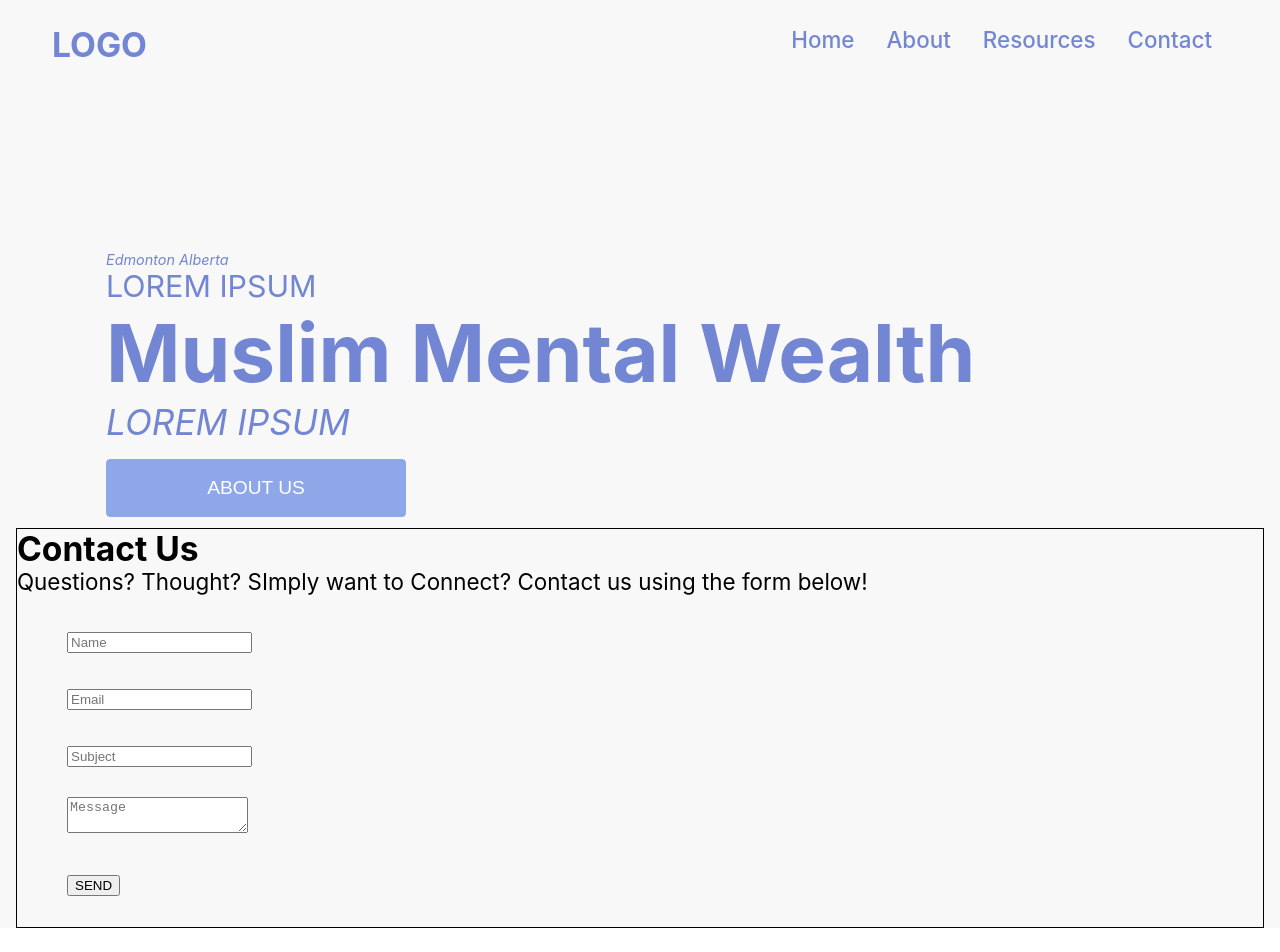
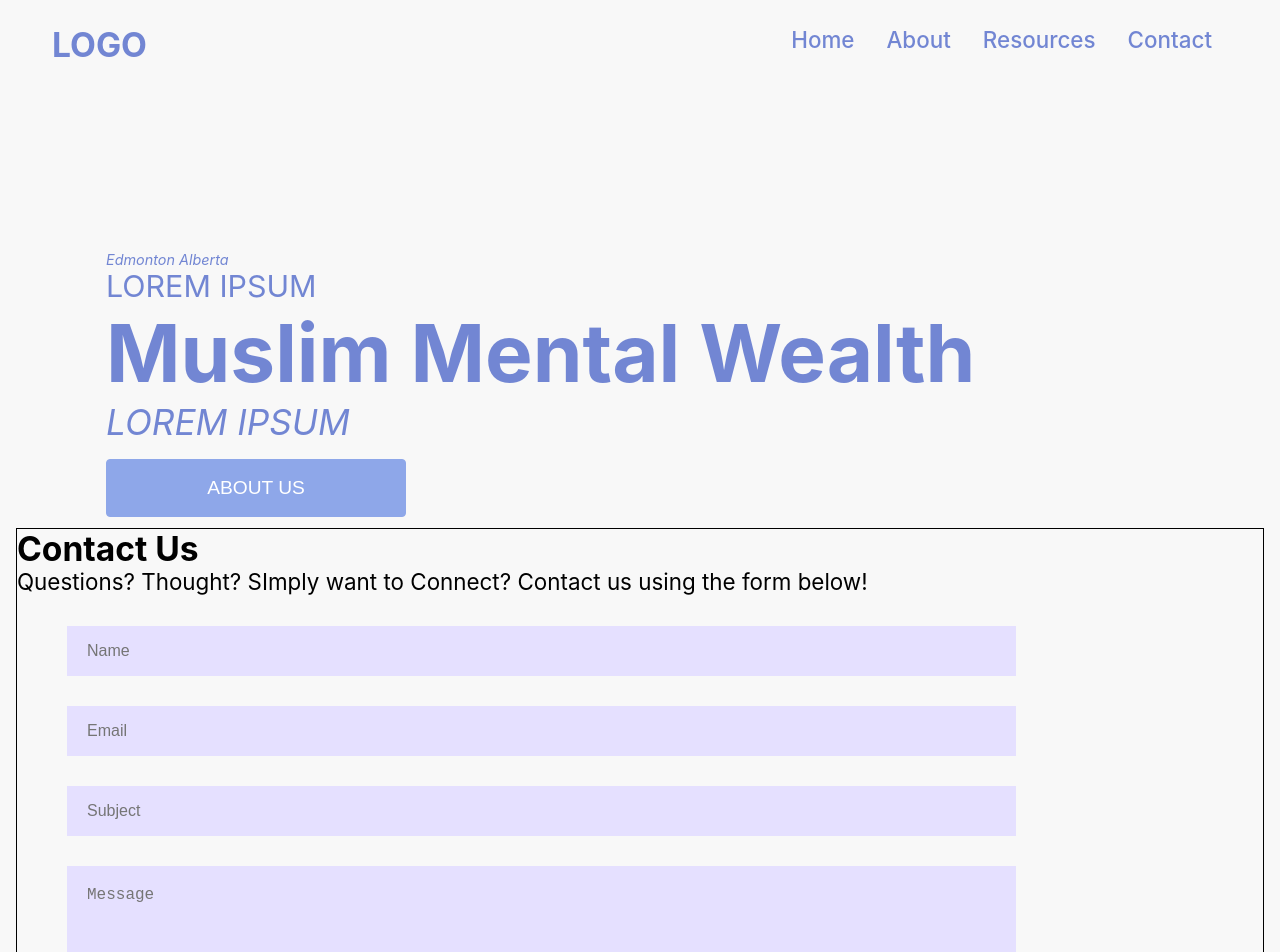
Before and after one commit to salmy101/MMW, a React (Create React App) app: page /contact in a window 1280 px wide. Shown: the top 952 px of the page. Before the commit the page ends 928 px from the top, so only its background shows below. Built offline with nearby package versions, Linux system fonts and the light colour scheme.

Commit message:
contact page formatting

```diff
--- a/src/components/Contact.css
+++ b/src/components/Contact.css
@@ -5,11 +5,11 @@
   width: 100%;
 }
 
-.contact .container {
+ .container {
   /* width: 1240px; */
   width: 100%;
-  height: 50vh;
-border: black solid 1.0px;
+  height: 100%;
+  border: black solid 1.0px;
   margin: auto;
   /* display: grid; */
   /* grid-template-columns: repeat(2, 1fr); */
@@ -38,3 +38,24 @@ li{
   /* animation-fill-mode: forwards; */
   /* clear:both; */
 }
+
+input[type='text'],
+  input[type='email']{
+    border: 0;
+    width: 80%;
+    height: 50px;
+    padding: 0 20px;
+    font-size: 16px;
+    box-sizing: border-box;
+    background: var(--lightblue);
+  }
+
+  textarea{
+    width: 80%;
+    border: 0;
+    background: var(--lightblue);
+    height: 50px;
+    font-size: 16px;
+    padding: 20px;
+    min-height: 120px;
+  }
--- a/src/components/Contact.js
+++ b/src/components/Contact.js
@@ -4,6 +4,8 @@ import "./Contact.css";
 export default function Contact() {
   return (
     <div className="contact">
+
+
       <div className="contact hero">
         <div className="content">
           <p>Edmonton Alberta</p>
@@ -15,6 +17,7 @@ export default function Contact() {
           </button>
         </div>
       </div>
+
       <div className="container">
         <h2>Contact Us</h2>
         <p>
@@ -34,7 +37,7 @@ export default function Contact() {
               <li className="half">
                 <input
                   placeholder="Subject"
-                  type="subject"
+                  type="text"
                   name="subject"
                   required
                 />
@@ -43,17 +46,17 @@ export default function Contact() {
               <li className="half">
                 <textarea
                   placeholder="Message"
-                  type="message"
                   name="message"
                   required
                 />
               </li>
               <li>
-                <input type="submit" className="flat-button" value="SEND" />
+                <input type="submit" className="button" value="SEND" />
               </li>
             </ul>
           </form>
         </div>
+
       </div>
     </div>
   );
```
